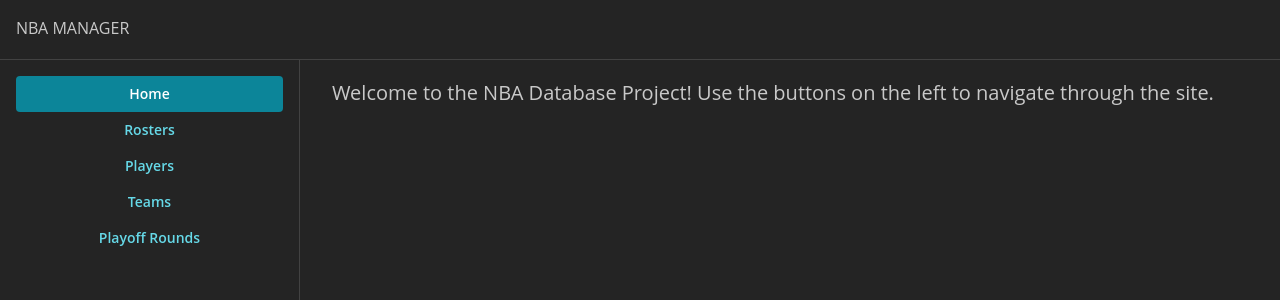
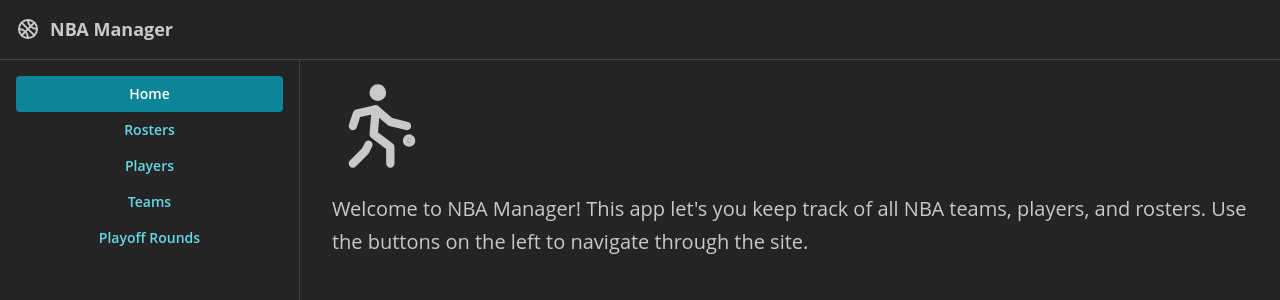
Before and after one commit to swkoyo/nba-manager, a Next.js app: page / in a window 1280 px wide. Shown: the top 300 px of the page. Built offline with nearby package versions, Linux system fonts and the light colour scheme.

Commit message:
error message updates and icons

```diff
--- a/package.json
+++ b/package.json
@@ -13,6 +13,7 @@
         "@mantine/core": "^7.5.3",
         "@mantine/form": "^7.5.3",
         "@mantine/hooks": "^7.5.3",
+        "@tabler/icons-react": "^3.1.0",
         "mantine-form-zod-resolver": "^1.1.0",
         "mysql2": "^3.9.1",
         "next": "14.1.0",
--- a/src/app/api/rosters/[id]/route.ts
+++ b/src/app/api/rosters/[id]/route.ts
@@ -65,7 +65,9 @@ export async function PUT(
             throw new Error(`Playoff Round ${playoffRoundID} not found`);
         }
         if (await isExistingRoster(teamID, year, params.id)) {
-            throw new Error('Roster already exists');
+            throw new Error(
+                `Roster for team ${teamID} already exists during year ${year}`
+            );
         }
 
         const playerIDRes = await turso.execute(
@@ -77,7 +79,9 @@ export async function PUT(
             throw new Error('Some players not found');
         }
         if (await areExistingRosterPlayers(year, playerIDs, params.id)) {
-            throw new Error('Players are already in rosters during this year');
+            throw new Error(
+                'Some players already exist in another roster for this year'
+            );
         }
 
         const existingPlayerIDRes = await turso.execute({
@@ -85,7 +89,9 @@ export async function PUT(
             args: [params.id],
         });
 
-        const existingPlayerIDs = existingPlayerIDRes.rows.map((r) => r.playerID)
+        const existingPlayerIDs = existingPlayerIDRes.rows.map(
+            (r) => r.playerID
+        );
         const newPlayerIDs: number[] = [];
         const removedPlayerIDs: number[] = [];
 
--- a/src/app/api/rosters/route.ts
+++ b/src/app/api/rosters/route.ts
@@ -76,7 +76,9 @@ export async function POST(request: Request) {
             throw new Error(`Playoff Round ${playoffRoundID} not found`);
         }
         if (await isExistingRoster(teamID, year)) {
-            throw new Error('Roster already exists');
+            throw new Error(
+                `Roster for team ${teamID} already exists for year ${year}`
+            );
         }
         const playerIDRes = await turso.execute(
             `SELECT COUNT(*) FROM Players WHERE playerID IN (${playerIDs.join(
@@ -87,7 +89,9 @@ export async function POST(request: Request) {
             throw new Error('Some players not found');
         }
         if (await areExistingRosterPlayers(year, playerIDs)) {
-            throw new Error('Players are already in rosters during this year');
+            throw new Error(
+                'Some players are already in a roster for this year'
+            );
         }
 
         const transaction = await turso.transaction('write');
--- a/src/app/layout.tsx
+++ b/src/app/layout.tsx
@@ -3,14 +3,14 @@ import type { Metadata } from 'next';
 import {
     AppShell,
     AppShellHeader,
-    AppShellNavbar,
     AppShellMain,
     Container,
-    Button,
+    Flex,
+    Title,
 } from '@mantine/core';
 import { ColorSchemeScript, MantineProvider, createTheme } from '@mantine/core';
-import Link from 'next/link';
 import Navbar from './components/Navbar';
+import { IconBallBasketball } from '@tabler/icons-react';
 
 const theme = createTheme({
     fontFamily: 'Open Sans, sans-serif',
@@ -40,7 +40,12 @@ export default function RootLayout({
                         padding='md'
                     >
                         <AppShellHeader p='md'>
-                            <div>NBA MANAGER</div>
+                            <Flex align='center'>
+                                <IconBallBasketball />
+                                <Title ml='xs' order={4}>
+                                    NBA Manager
+                                </Title>
+                            </Flex>
                         </AppShellHeader>
                         <Navbar />
                         <AppShellMain>
--- a/src/app/page.tsx
+++ b/src/app/page.tsx
@@ -1,10 +1,15 @@
-import { Text } from '@mantine/core';
+import { Stack, Text } from '@mantine/core';
+import { IconPlayBasketball } from '@tabler/icons-react';
 
 export default function Home() {
     return (
-        <Text size='xl'>
-            Welcome to the NBA Database Project! Use the buttons on the left to
-            navigate through the site.
-        </Text>
+        <Stack>
+            <IconPlayBasketball size={100} />
+            <Text size='xl'>
+                Welcome to NBA Manager! This app let&apos;s you keep track of all
+                NBA teams, players, and rosters. Use the buttons on the left to
+                navigate through the site.
+            </Text>
+        </Stack>
     );
 }
```
Also changed, not shown: 1 other file (tests, documents, lock files or other folders).
